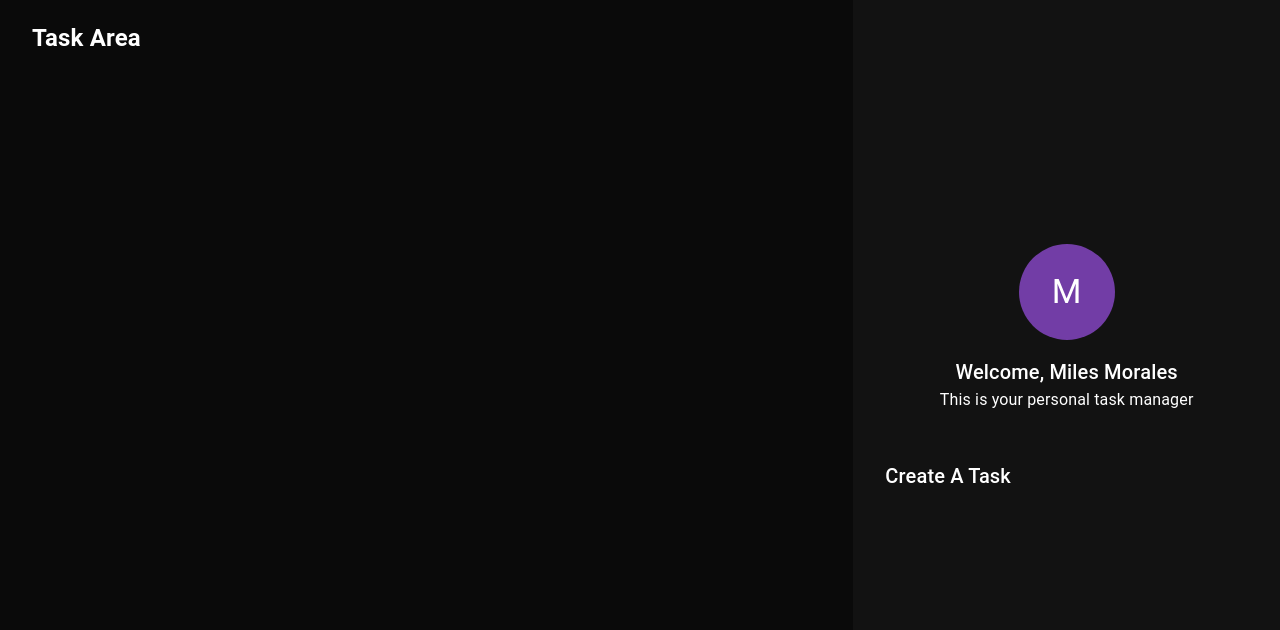
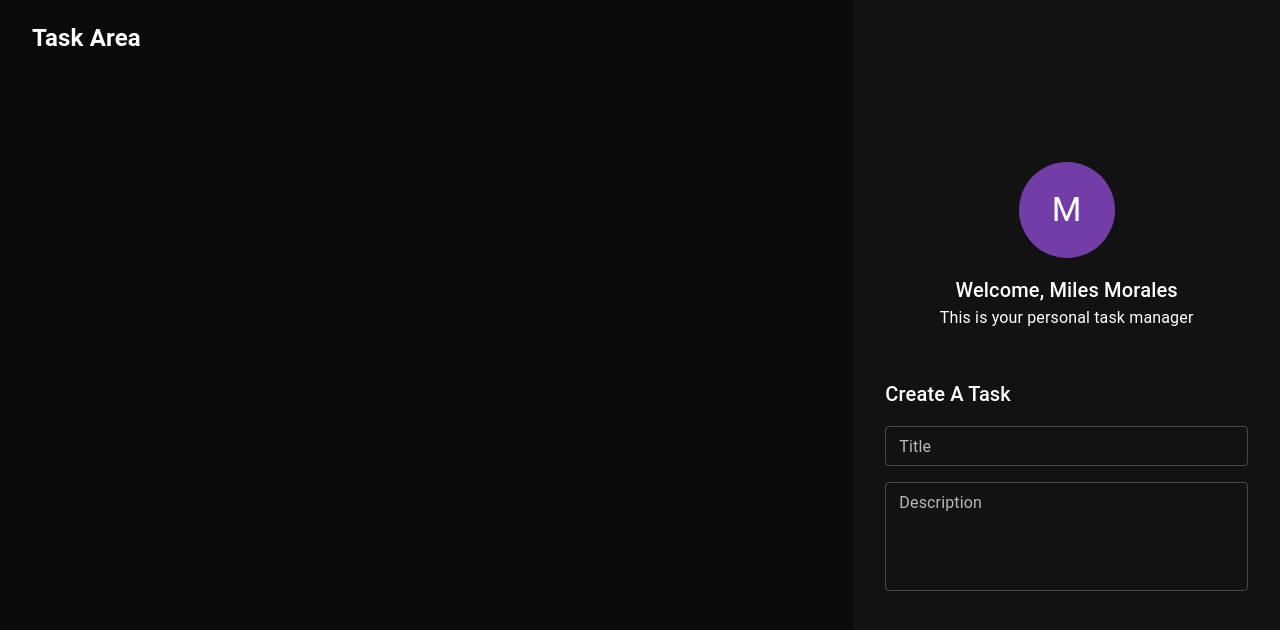
Before and after one commit to qbixmex/Todo-React, a React (Create React App) app: page / in a window 1280 px wide. Shown: the top 630 px of the page. Built offline with nearby package versions, Linux system fonts and the light colour scheme.

Commit message:
title-and-description-fields-components

```diff
--- a/package.json
+++ b/package.json
@@ -1,6 +1,6 @@
 {
   "name": "todo-react",
-  "version": "0.12.0",
+  "version": "0.13.0",
   "private": true,
   "dependencies": {
     "@emotion/react": "^11.10.5",
--- /dev/null
+++ b/src/components/createTaskForm/_taskDescriptionField.tsx
@@ -0,0 +1,17 @@
+import { FC, ReactElement } from 'react';
+import { TextField } from '@mui/material';
+
+export const TaskDescriptionField: FC = (): ReactElement => {
+  return (
+    <TextField
+      id="description"
+      name="description"
+      label="Description"
+      variant="outlined"
+      size="small"
+      multiline
+      rows={4}
+      fullWidth
+    />
+  );
+};
--- /dev/null
+++ b/src/components/createTaskForm/_taskTitleField.tsx
@@ -0,0 +1,15 @@
+import { FC, ReactElement } from 'react';
+import { TextField } from '@mui/material';
+
+export const TaskTitleField: FC = (): ReactElement => {
+  return (
+    <TextField
+      id="title"
+      name="title"
+      label="Title"
+      variant="outlined"
+      size="small"
+      fullWidth
+    />
+  );
+};
--- a/src/components/createTaskForm/createTaskForm.tsx
+++ b/src/components/createTaskForm/createTaskForm.tsx
@@ -1,6 +1,7 @@
 import { FC, ReactElement } from 'react';
-import { Box, Typography } from '@mui/material';
+import { Box, Typography, Stack } from '@mui/material';
 import { boxStyles } from './createTaskStyles';
+import { TaskTitleField, TaskDescriptionField } from './';
 
 export const CreateTaskForm: FC = (): ReactElement => {
   return (
@@ -8,8 +9,10 @@ export const CreateTaskForm: FC = (): ReactElement => {
       <Typography mb={2} component='h2' variant='h6'>
         Create A Task
       </Typography>
-      {/* Task Title */}
-      {/* Task Description */}
+      <Stack sx={{ width: '100%' }} spacing={2}>
+        <TaskTitleField />
+        <TaskDescriptionField />
+      </Stack>
       {/* Task Date */}
       {/* Task Status */}
       {/* Task Priority */}
--- /dev/null
+++ b/src/components/createTaskForm/index.ts
@@ -0,0 +1,2 @@
+export { TaskTitleField } from './_taskTitleField';
+export { TaskDescriptionField } from './_taskDescriptionField';
```
